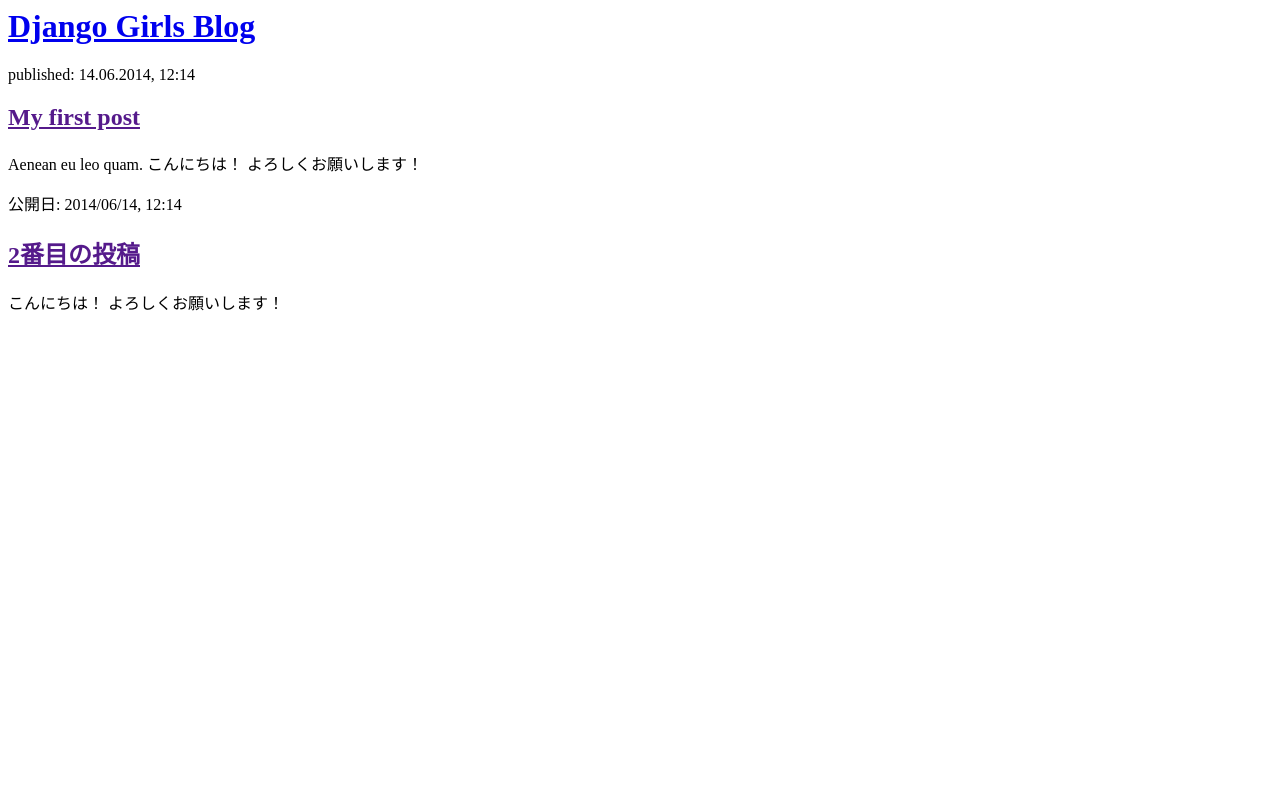
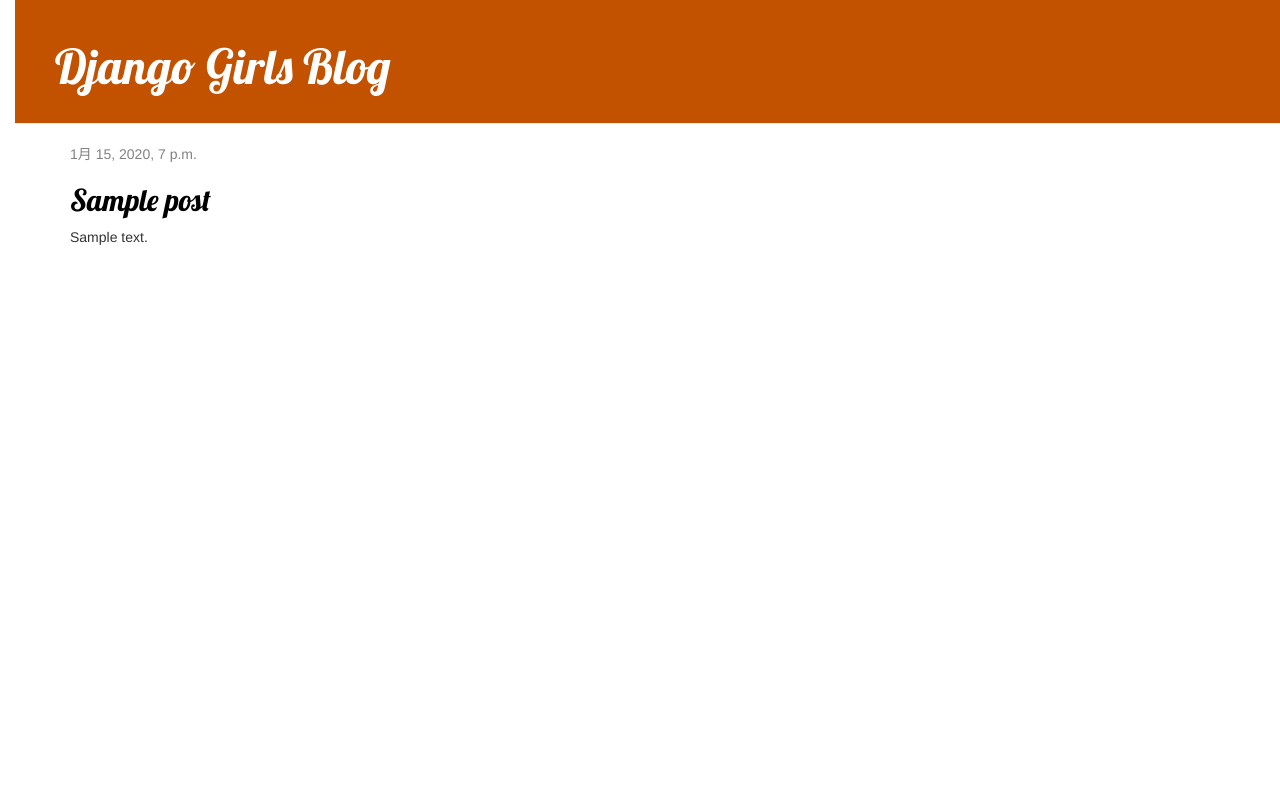
Before and after one commit to haiku-m/my-first-blog, a Django app: template blog/templates/blog/post_list.html in a window 1280 px wide. Run offline with Django 3.2, Linux system fonts and the light colour scheme; the template is opened without the code that fills it: values that come from a table or form of the project are taken from there, others are empty; tables that the repository leaves empty hold one stand-in row (values such as "Sample post"); some libraries are stand-ins or nearby versions.

Commit message:
Added view and template for detailed blog post as well as CSS for the site.

```diff
--- /dev/null
+++ b/blog/static/css/style.css
@@ -0,0 +1,55 @@
+h1 a, h2 a {
+    color: #C25100;
+    font-family: 'Lobster';
+}
+
+body {
+    padding-left: 15px;
+}
+
+.page-header {
+    background-color: #C25100;
+    margin-top: 0;
+    padding: 20px 20px 20px 40px;
+}
+
+.page-header h1, .page-header h1 a, .page-header h1 a:visited, .page-header h1 a:active {
+    color: #ffffff;
+    font-size: 36pt;
+    text-decoration: none;
+}
+
+.content {
+    margin-left: 40px;
+}
+
+h1, h2, h3, h4 {
+    font-family: 'Lobster', cursive;
+}
+
+.date {
+    color: #828282;
+}
+
+.save {
+    float: right;
+}
+
+.post-form textarea, .post-form input {
+    width: 100%;
+}
+
+.top-menu, .top-menu:hover, .top-menu:visited {
+    color: #ffffff;
+    float: right;
+    font-size: 26pt;
+    margin-right: 20px;
+}
+
+.post {
+    margin-bottom: 70px;
+}
+
+.post h2 a, .post h2 a:visited {
+    color: #000000;
+}
--- /dev/null
+++ b/blog/templates/blog/base.html
@@ -0,0 +1,23 @@
+{% load static %}
+<html>
+    <head>
+        <title>Django Girls blog</title>
+        <link rel="stylesheet" href="//maxcdn.bootstrapcdn.com/bootstrap/3.2.0/css/bootstrap.min.css">
+        <link rel="stylesheet" href="//maxcdn.bootstrapcdn.com/bootstrap/3.2.0/css/bootstrap-theme.min.css">
+        <link href="//fonts.googleapis.com/css?family=Lobster&subset=latin,latin-ext" rel="stylesheet" type="text/css">
+        <link rel="stylesheet" href="{% static 'css/style.css' %}">
+    </head>
+    <body>
+        <div class="page-header">
+            <h1><a href="/">Django Girls Blog</a></h1>
+        </div>
+        <div class="content container">
+            <div class="row">
+                <div class="col-md-8">
+                {% block content %}
+                {% endblock %}
+                </div>
+            </div>
+        </div>
+    </body>
+</html>
--- a/blog/templates/blog/post_list.html
+++ b/blog/templates/blog/post_list.html
@@ -1,22 +1,12 @@
-<html>
-    <head>
-        <title>Django Girls blog</title>
-    </head>
-    <body>
-        <div>
-            <h1><a href="/">Django Girls Blog</a></h1>
+{% extends 'blog/base.html' %}
+{% block content %}
+    {% for post in posts %}
+        <div class="post">
+            <div class="date">
+                {{ post.published_date }}
+            </div>
+            <h2><a href="{% url 'post_detail' pk=post.pk %}">{{ post.title }}</a></h2>
+            <p>{{ post.text|linebreaksbr }}</p>
         </div>
-
-        <div>
-            <p>published: 14.06.2014, 12:14</p>
-            <h2><a href="">My first post</a></h2>
-            <p>Aenean eu leo quam. こんにちは！ よろしくお願いします！ </p>
-        </div>
-
-        <div>
-            <p>公開日: 2014/06/14, 12:14</p>
-            <h2><a href="">2番目の投稿</a></h2>
-            <p> こんにちは！ よろしくお願いします！ </p>
-        </div>
-    </body>
-</html>
+    {% endfor %}
+{% endblock %}
--- a/blog/urls.py
+++ b/blog/urls.py
@@ -3,4 +3,5 @@
 
 urlpatterns = [
     path('', views.post_list, name='post_list'),
+    path('post/<int:pk>/', views.post_detail, name='post_detail'),
 ]
--- a/blog/views.py
+++ b/blog/views.py
@@ -1,4 +1,8 @@
-from django.shortcuts import render
+from django.shortcuts import render, get_object_or_404
 
 def post_list(request):
     return render(request, 'blog/post_list.html', {})
+
+def post_detail(request, pk):
+    post = get_object_or_404(Post, pk=pk)
+    return render(request, 'blog/post_detail.html', {'post': post})
--- a/requirements.txt
+++ b/requirements.txt
@@ -1 +1 @@
-Django~=2.2.4
+Django~=3.0.5
```
Also changed, not shown: blog/templates/blog/post_detail.html (added, +13 -0 lines).
